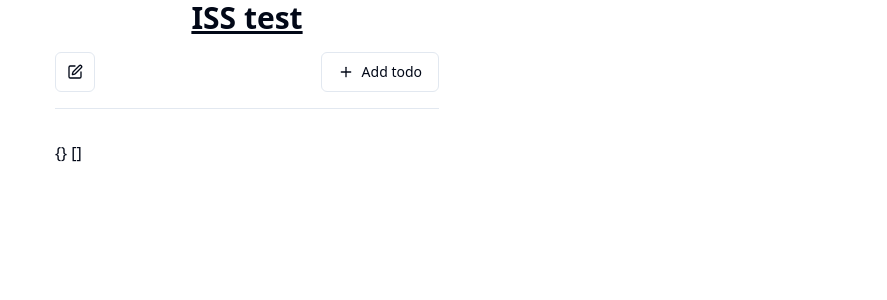
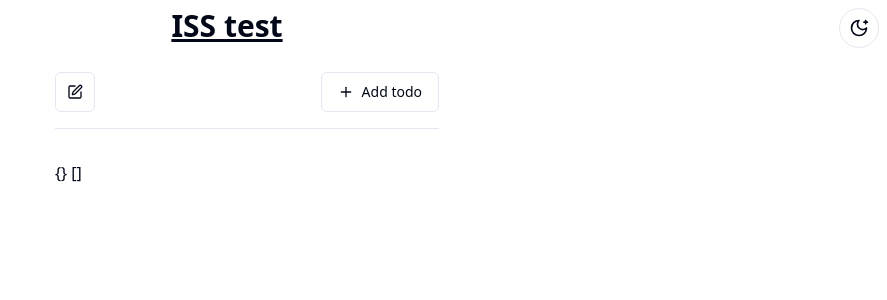
Before and after one commit to RomaAlekhin/iss-test, a Vue app: page / in a window 1280 px wide. Shown: the top 300 px of the page, without its empty margins (393-1280 px from the left). Built offline with nearby package versions, Linux system fonts and the light colour scheme.

Commit message:
feat: add dark theme

```diff
--- a/src/components/Layout/Layout.vue
+++ b/src/components/Layout/Layout.vue
@@ -1,7 +1,26 @@
-<script setup lang="ts"></script>
+<script setup lang="ts">
+import { useDark, useToggle } from "@vueuse/core";
+import { Sun, MoonStar } from "lucide-vue-next";
+import Button from "@/components/ui/button/Button.vue";
+
+const isDark = useDark();
+const toggleDark = useToggle(isDark);
+</script>
 <template>
-  <div class="w-screen h-screen">
-    <h1 class="text-center text-3xl font-bold underline mb-4">ISS test</h1>
+  <div class="w-screen h-screen" :class="isDark ? 'dark' : ''">
+    <div class="mb-4 p-2 flex justify-center">
+      <h1 class="flex-1 text-center text-3xl font-bold underline">ISS test</h1>
+
+      <Button
+        class="rounded-full"
+        variant="outline"
+        size="icon"
+        @click="toggleDark()"
+      >
+        <Sun v-if="isDark" class="w-5 h-5" />
+        <MoonStar v-else class="w-5 h-5" />
+      </Button>
+    </div>
 
     <slot></slot>
   </div>
```
